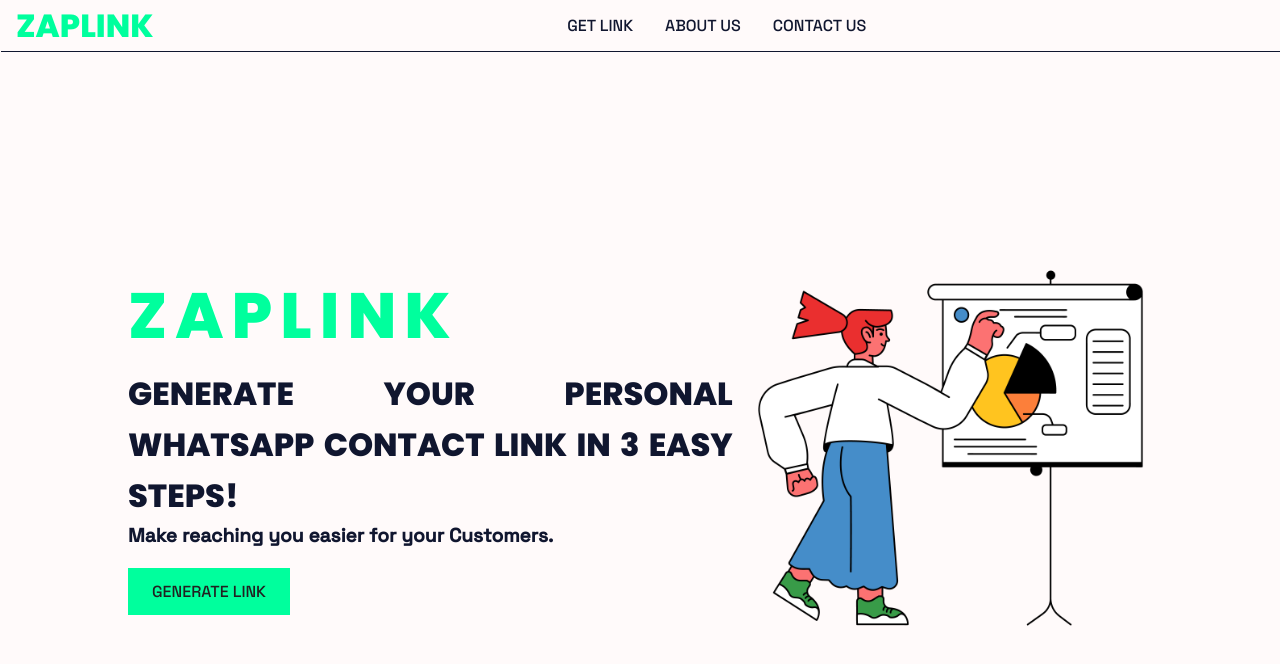
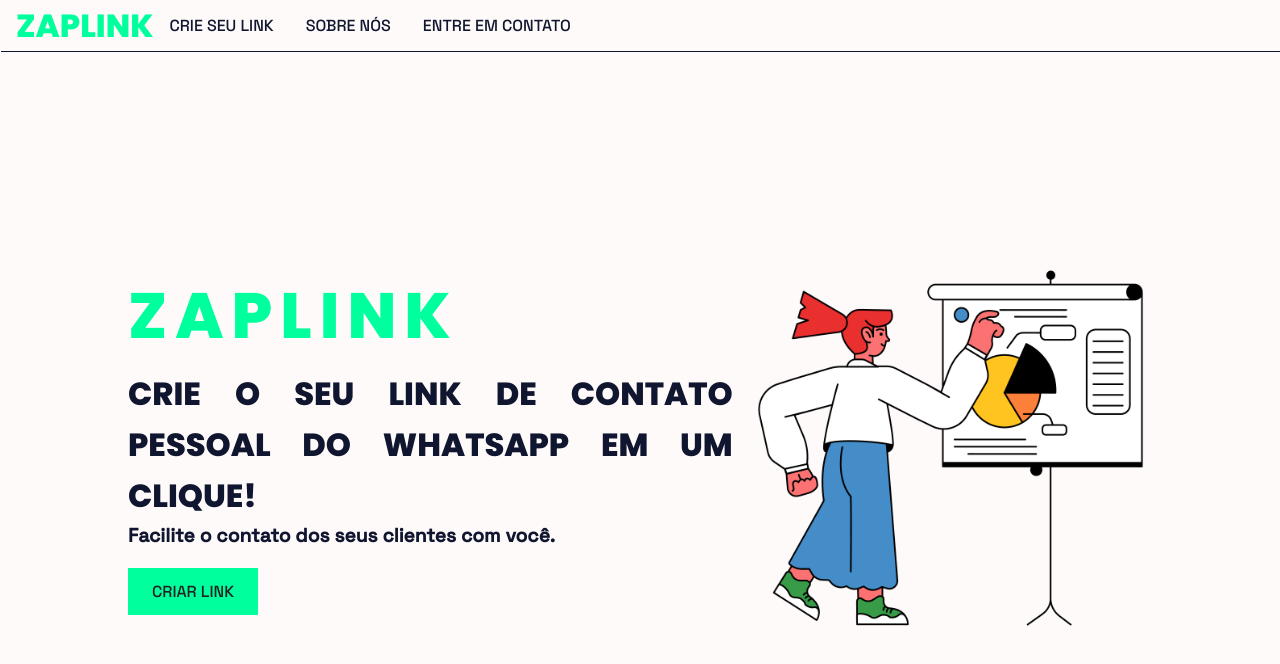
Before and after one commit to KennedyBarreto/zaplink, a React (Create React App) app: page / in a window 1280 px wide. Shown: the top 664 px of the page. Built offline with nearby package versions, Linux system fonts and the light colour scheme.

Commit message:
feat: melhorias de design

```diff
--- a/public/style.css
+++ b/public/style.css
@@ -154,7 +154,7 @@
   color: #00ff9d;
 }
 nav ul {
-  margin: auto;
+  margin: auto auto auto 0px;
   display: flex;
   flex-direction: row;
   justify-content: center;
@@ -621,6 +621,10 @@
   z-index: -1;
 }
 
+.user-bar {
+  color: #fff;
+  font-size: 24px;
+}
 .user-bar .avatar {
   margin: 0 0 0 5px;
   background-color: #fff;
--- a/src/components/Footer.js
+++ b/src/components/Footer.js
@@ -10,13 +10,14 @@
                 </div>
             </div>
             <div className="endNote">
-                <div>
-                    <p>Built with ❤️ </p>
-                    <p>All rights reserved. &copy; 2023</p>
-                </div>
-                <div>
-                    <p>Privacy Policy. Terms and Conditions. Documentation.</p>
-                </div>
+            <div>
+    <p>Todos os direitos reservados. &copy; 2023</p>
+</div>
+<div>
+    <p>Política de Privacidade. Termos e Condições. Documentação.</p>
+</div>
+
+
             </div>
         </footer>
     )
--- a/src/components/Form.js
+++ b/src/components/Form.js
@@ -1,5 +1,7 @@
 import React, { useState } from "react";
 import {FaCopy} from "react-icons/fa"
+import { FaPhone } from "react-icons/fa";
+import { IoMdMore } from "react-icons/io";
 // react-phone-number-input package
 import PhoneInput from "react-phone-number-input";
 import 'react-phone-number-input/style.css'
@@ -11,6 +13,7 @@
     const [Link, setLink] = useState(null);
     // setting state of input to react-phone-number-input package defined states
     const [value, setValue] = useState()
+    const [texto, setTexto] = useState('');
 
 
     // Function to generate Link
@@ -72,44 +75,16 @@
         }
     }
 
+    const handleChange = (event) => {
+        setTexto(event.target.value);
+      };
 
 // Page content
     return (
         <div id="form">
             <div>
-                <div className="template-img">
 
-<div className="marvel-device nexus5 white">
-    <div className="top-bar"></div>
-    <div className="sleep"></div>
-    <div className="volume"></div>
-    <div className="camera"></div>
-    <div className="sensor"></div>
-    <div className="speaker"></div>
-    <div className="screen">
-
-      <div className="status-bar"></div>
-      <div className="user-bar">
-            <div className="avatar"></div>
-            <div className="name">
-            <span>+55 11997876428</span>
-            </div>
-            <div className="actions">X</div>
-            <div className="actions more">X</div>
-
-      </div>
-      <div className="message sent">
-      Mensagem Testes
-      </div>
-    </div>
-    <div className="home"></div>
-    <div className="bottom-bar"></div>
-</div>
-
-
-
-                </div>
-                <div id="form-data">
+            <div id="form-data">
                     {/* React-phone-number-input <PhoneInput /> package component*/}
                     <PhoneInput
                         className="PhoneInput"
@@ -128,6 +103,7 @@
                         type="text"
                         placeholder="Insira a mensagem personalizada"
                         rows={15}
+                        onChange={handleChange}
                         onKeyUp={keyPressAction}
                     />
 
@@ -143,6 +119,39 @@
                     </div>}
 
                 </div>
+
+                <div className="template-img">
+
+                <div class="marvel-device iphone8 silver">
+    <div class="top-bar"></div>
+    <div class="sleep"></div>
+    <div class="volume"></div>
+    <div class="camera"></div>
+    <div class="sensor"></div>
+    <div class="speaker"></div>
+    <div className="screen">
+
+      <div className="status-bar"></div>
+      <div className="user-bar">
+            <div className="avatar"></div>
+            <div className="name">
+            <span>{value}</span>
+            </div>
+            <div className="actions more"><IoMdMore/></div>
+            <div className="actions"><FaPhone/></div>
+      </div>
+      <div className="message sent">
+      {texto}
+      </div>
+    </div>
+    <div className="home"></div>
+    <div className="bottom-bar"></div>
+</div>
+
+
+
+                </div>
+
             </div>
         </div>
     )
--- a/src/components/Header.js
+++ b/src/components/Header.js
@@ -10,10 +10,10 @@
             <div id="header">
                 <div>
                     <h1>ZapLink</h1>
-                    <h2>Generate your personal WhatsApp Contact Link in 3 easy steps!</h2>
-                    <h3>Make reaching you easier for your Customers. </h3>
+                    <h2>Crie o seu link de contato pessoal do WhatsApp em um clique!</h2>
+<h3>Facilite o contato dos seus clientes com você.</h3>
                     <HashLink to="#form">
-                        <button>Generate Link</button>
+                        <button>Criar Link</button>
                     </HashLink>
                 </div>
                 <div id="headerImg">
--- a/src/components/Nav.js
+++ b/src/components/Nav.js
@@ -38,24 +38,22 @@
         <HashLink to="#header"><h2 className="site-title">ZapLink</h2></HashLink>
             <ul>
 
-                <HashLink to="#form">GET LINK</HashLink>
-                <li>ABOUT US</li>
-                <li><a href="mailto:1leadtechie@gmail.com">CONTACT US </a></li>
-
-
+                <HashLink to="#form">CRIE SEU LINK</HashLink>
+                <li>SOBRE NÓS</li>
+                <li><a href="mailto:">ENTRE EM CONTATO</a></li>
             </ul>
-
+            <FaBars id="hamburger" className="bars" onClick={showHideNav}/>
         </nav>
 
         <div id="mNav">
             <FaCaretLeft id="closeNav" className="close" onClick={showHideNav}/>
             <ul>
-                <HashLink to="#steps"><li><FaInfo /> LEARN </li></HashLink>
-                <HashLink to="#form">GET LINK</HashLink>
-                <li>ABOUT US</li>
-                <li><a href="mailto:1leadtechie@gmail.com">CONTACT US </a></li>
-                <li><a href="github.com/eimaam/whats-link">SOURCE CODE</a></li>
-                <li>MORE APPS</li>
+            <ul>
+                <HashLink to="#header"></HashLink>
+                <HashLink to="#form">CRIE SEU LINK</HashLink>
+                <li>SOBRE NÓS</li>
+                <li><a href="mailto:">ENTRE EM CONTATO</a></li>
+            </ul>
             </ul>
         </div>
         </>
```
Also changed, not shown: src/devices.min.css.
